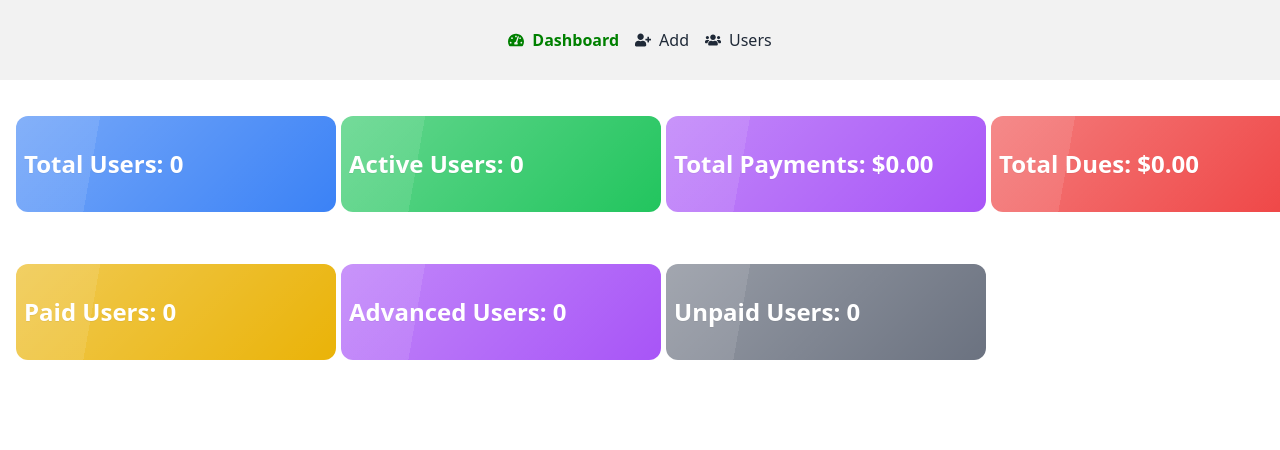
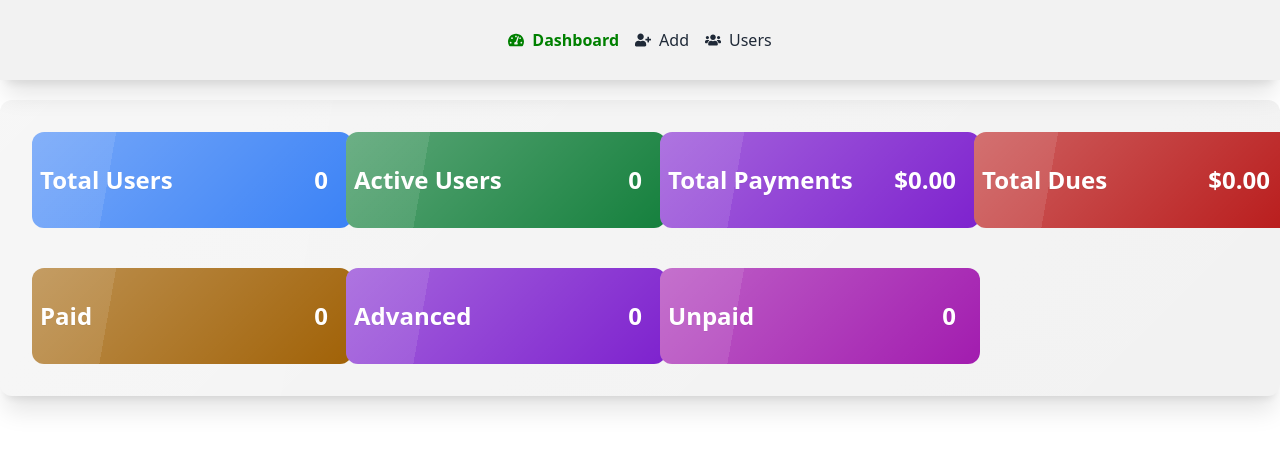
Before and after one commit to rezvirumon/user-managed-app, a React (Vite) app: page / in a window 1280 px wide. Shown: the top 450 px of the page. Built offline with nearby package versions, Linux system fonts and the light colour scheme.

Commit message:
add more components and fixed functions

```diff
--- a/src/layout/Root.jsx
+++ b/src/layout/Root.jsx
@@ -6,7 +6,7 @@ import Footer from "../components/shared/Footer";
 const Root = () => {
     return (
         <div className="">
-            <div className="fixed z-20 top-0 w-full bg-base-200 h-[80px;] flex items-center justify-center">
+            <div className="fixed z-20 top-0 w-full shadow-xl bg-base-200 h-[80px;] flex items-center justify-center">
             <Navbar></Navbar>
             </div>
             <div className="relative top-20">
--- a/src/pages/EditUser/EditUser.jsx
+++ b/src/pages/EditUser/EditUser.jsx
@@ -31,12 +31,12 @@ const EditUser = () => {
     // Handler for input changes
     const handleInputChange = (e) => {
         const { name, value } = e.target;
-        if (name === 'billAmount') {
-            // Calculate the due when billAmount changes
+        if (name === 'billAmount' || name === 'pay') {
+            // Calculate the due when billAmount or pay changes
             setUser(prevUser => ({
                 ...prevUser,
                 [name]: value,
-                due: value - prevUser.pay
+                due: prevUser.billAmount - value
             }));
         } else {
             setUser({ ...user, [name]: value });
--- a/src/pages/Home/Dashboard.jsx
+++ b/src/pages/Home/Dashboard.jsx
@@ -1,4 +1,5 @@
 import React, { useState, useEffect } from 'react';
+import DeleteUserModal from '../../DeleteUserModal';
 
 const Dashboard = () => {
     const [users, setUsers] = useState([]);
@@ -31,43 +32,58 @@ const Dashboard = () => {
 
     return (
         <div className="container mx-auto min-h-screen">
-            <div className="grid lg:grid-cols-4 lg:gap-5 md:grid-cols-2 justify-center mt-5">
-                <div className="bg-blue-500 glass btn hover:bg-blue-600 w-80 h-24 shadow-xl rounded-xl p-2 m-4 cursor-pointer">
+            <div className="bg-base-200 shadow-xl glass rounded-xl lg:p-4 grid lg:grid-cols-4 lg:gap-2  md:grid-cols-3 mt-5">
+                <div className="bg-blue-500 glass btn hover:bg-blue-600 lg:w-80 h-24 rounded-xl p-2 m-4 cursor-pointer">
                     <div className="text-white flex items-center justify-between h-full w-full">
-                        <p className="flex items-center gap-3 text-2xl">Total Users: {totalUsers}</p>
+                        <p className="flex justify-between w-full pr-4 items-center gap-3 text-2xl">Total Users
+                            <span> {totalUsers}</span>
+                        </p>
                     </div>
                 </div>
-                <div className="bg-green-500 glass btn hover:bg-green-600 w-80 h-24 shadow-xl rounded-xl p-2 m-4 cursor-pointer">
+                <div className="bg-green-700 glass btn hover:bg-green-600 lg:w-80 h-24 rounded-xl p-2 m-4 cursor-pointer">
                     <div className="text-white flex items-center justify-between h-full w-full">
-                        <p className="flex items-center gap-3 text-2xl">Active Users: {activeUsers}</p>
+                        <p className="flex justify-between w-full pr-4 items-center gap-3 text-2xl">Active Users
+                            <span> {activeUsers}</span>
+                        </p>
                     </div>
                 </div>
-                <div className="bg-purple-500 glass btn hover:bg-purple-600 w-80 h-24 shadow-xl rounded-xl p-2 m-4 cursor-pointer">
+                <div className="bg-purple-700 glass btn hover:bg-purple-600 lg:w-80 h-24 rounded-xl p-2 m-4 cursor-pointer">
                     <div className="text-white flex items-center justify-between h-full w-full">
-                        <p className="flex items-center gap-3 text-2xl">Total Payments: ${totalPayments.toFixed(2)}</p>
+                        <p className="flex justify-between w-full pr-4 items-center gap-3 text-2xl">Total Payments
+                            <span> ${totalPayments.toFixed(2)}</span>
+                        </p>
                     </div>
                 </div>
-                <div className="bg-red-500 glass btn hover:bg-red-600 w-80 h-24 shadow-xl rounded-xl p-2 m-4 cursor-pointer">
+                <div className="bg-red-700 glass btn hover:bg-red-600 lg:w-80 h-24  rounded-xl p-2 m-4 cursor-pointer">
                     <div className="text-white flex items-center justify-between h-full w-full">
-                        <p className="flex items-center gap-3 text-2xl">Total Dues: ${totalDues.toFixed(2)}</p>
+                        <p className="flex justify-between w-full pr-4 items-center gap-3 text-2xl">Total Dues
+                            <span>${totalDues.toFixed(2)}</span>
+                        </p>
                     </div>
                 </div>
-                <div className="bg-yellow-500 glass btn hover:bg-yellow-600 w-80 h-24 shadow-xl rounded-xl p-2 m-4 cursor-pointer">
+                <div className="bg-yellow-700 glass btn hover:bg-yellow-600 lg:w-80 h-24  rounded-xl p-2 m-4 cursor-pointer">
                     <div className="text-white flex items-center justify-between h-full w-full">
-                        <p className="flex items-center gap-3 text-2xl">Paid Users: {totalPaidUsers}</p>
+                        <p className="flex justify-between w-full pr-4 items-center gap-3 text-2xl">Paid
+                            <span>{totalPaidUsers}</span>
+                        </p>
                     </div>
                 </div>
-                <div className="bg-purple-500 glass btn hover:bg-purple-600 w-80 h-24 shadow-xl rounded-xl p-2 m-4 cursor-pointer">
+                <div className="bg-purple-700 glass btn hover:bg-purple-600 lg:w-80 h-24 rounded-xl p-2 m-4 cursor-pointer">
                     <div className="text-white flex items-center justify-between h-full w-full">
-                        <p className="flex items-center gap-3 text-2xl">Advanced Users: {totalAdvancedUsers}</p>
+                        <p className="flex justify-between w-full pr-4 items-center gap-3 text-2xl">Advanced
+                            <span>{totalAdvancedUsers}</span>
+                        </p>
                     </div>
                 </div>
-                <div className="bg-gray-500 glass btn hover:bg-gray-600 w-80 h-24 shadow-xl rounded-xl p-2 m-4 cursor-pointer">
+                <div className="bg-fuchsia-700 glass btn hover:bg-fuchsia-600 lg:w-80 h-24 rounded-xl p-2 m-4 cursor-pointer">
                     <div className="text-white flex items-center justify-between h-full w-full">
-                        <p className={`flex items-center gap-3 text-2xl ${totalUnpaidUsers > 0 ? '' : ''}`}>Unpaid Users: {totalUnpaidUsers}</p>
+                        <p className={`flex justify-between w-full pr-4 items-center gap-3 text-2xl ${totalUnpaidUsers > 0 ? '' : ''}`}>Unpaid
+                            <span> {totalUnpaidUsers}</span>
+                        </p>
                     </div>
                 </div>
             </div>
+
         </div>
     );
 };
--- a/src/pages/UserList/UserList.jsx
+++ b/src/pages/UserList/UserList.jsx
@@ -6,6 +6,9 @@ import MacDevice from '../../components/DashComponents/MacDevice/MacDevice';
 const UserList = () => {
     const [users, setUsers] = useState([]);
     const [searchQuery, setSearchQuery] = useState('');
+    const [currentPage, setCurrentPage] = useState(1);
+    const [usersPerPage] = useState(50);
+    const [selectedStatus, setSelectedStatus] = useState('All');
 
     useEffect(() => {
         const storedUsers = JSON.parse(localStorage.getItem('users')) || [];
@@ -41,27 +44,37 @@ const UserList = () => {
         }
     };
 
-    const filteredUsers = users.filter(user => {
-        const { name, mobile, macAddress } = user;
-        const query = searchQuery.toLowerCase();
-        return name.toLowerCase().includes(query) || mobile.includes(query) || macAddress.toLowerCase().includes(query);
-    });
+    // Pagination
+    const indexOfLastUser = currentPage * usersPerPage;
+    const indexOfFirstUser = indexOfLastUser - usersPerPage;
+    const currentUsers = users.slice(indexOfFirstUser, indexOfLastUser);
+
+    const paginate = pageNumber => setCurrentPage(pageNumber);
 
     return (
-        <div className="container mt-20 mx-auto">
+        <div className="container  mx-auto">
+            <div className='flex justify-evenly my-10 lg:justify-start lg:gap-3'>
+                <Link to="/adduser">
+                    <div className='btn btn-accent shadow-xl'>
+                        Add New User
+                    </div>
+                </Link>
+                <MacDevice></MacDevice>
+            </div>
             <h3 className="text-center my-3 text-3xl">Users List</h3>
-            <div className="overflow-x-auto shadow-xl rounded-xl">
-                <div className="lg:flex md:flex space-y-4 p-5 justify-between my-4">
-                    <div className='lg:flex gap-3'>
-                        <Link to="/adduser">
-                            <div className='btn btn-accent shadow-xl'>
-                                Add New User
-                            </div>
-                        </Link>
-                        <MacDevice></MacDevice>
+            <div className="overflow-x-auto shadow-xl border h-[80vh] mb-10 rounded-xl">
+                <div className="lg:flex items-center md:flex space-y-4 p-5 justify-between my-4">
+                    <div className=''>
+                        <input type="text" placeholder="Search user" className="shadow-xl input input-bordered input-accent w-full lg:w-96 border lg:max-w-xs" value={searchQuery} onChange={(e) => setSearchQuery(e.target.value)} />
                     </div>
-                    <div className='shadow-xl'>
-                        <input type="text" placeholder="Search user" className="input input-bordered input-accent w-full max-w-xs" value={searchQuery} onChange={(e) => setSearchQuery(e.target.value)} />
+                    <div className=''>
+                        <select className="shadow-xl select select-info w-full lg:max-w-xs" value={selectedStatus} onChange={(e) => setSelectedStatus(e.target.value)}>
+                            <option value="All">Status</option>
+                            <option value="All">All</option>
+                            <option value="Paid">Paid</option>
+                            <option value="Unpaid">Unpaid</option>
+                            <option value="Advanced">Advanced</option>
+                        </select>
                     </div>
                 </div>
                 <table className="table">
@@ -80,7 +93,7 @@ const UserList = () => {
                         </tr>
                     </thead>
                     <tbody>
-                        {filteredUsers.map((user, index) => (
+                        {currentUsers.map((user, index) => (
                             <tr className="hover hover:shadow-xl" key={index}>
                                 <td>{index + 1}</td>
                                 <td>{user.name}</td>
@@ -109,6 +122,14 @@ const UserList = () => {
                         ))}
                     </tbody>
                 </table>
+                {/* Pagination */}
+                <div className="pagination flex justify-center my-5 gap-5 ">
+                    <button className="btn" onClick={() => paginate(currentPage - 1)} disabled={currentPage === 1}>Previous</button>
+                    {Array.from({ length: Math.ceil(users.length / usersPerPage) }, (_, i) => (
+                        <button key={i} className={`btn ${currentPage === i + 1 ? 'btn-accent' : ''}`} onClick={() => paginate(i + 1)}>{i + 1}</button>
+                    ))}
+                    <button className="btn" onClick={() => paginate(currentPage + 1)} disabled={currentPage === Math.ceil(users.length / usersPerPage)}>Next</button>
+                </div>
             </div>
         </div>
     );
```
